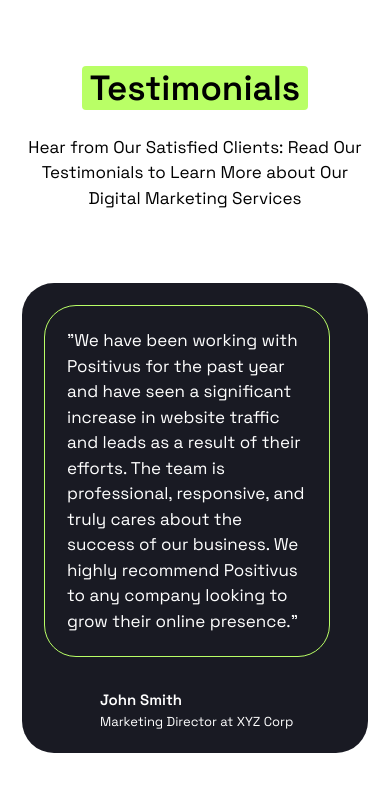
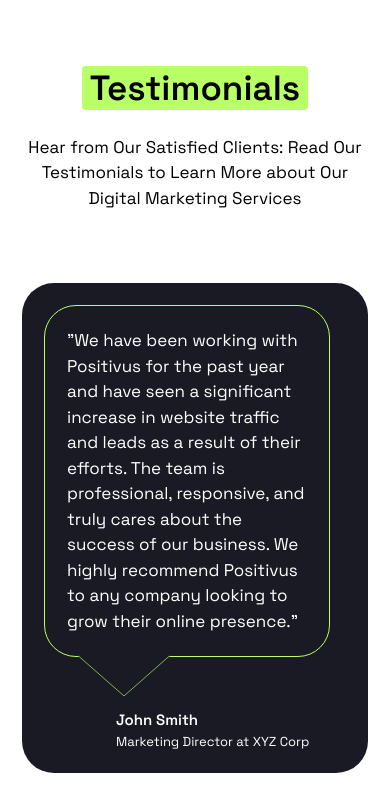
Before and after one commit to I-amHb/positivus-figma, a React (Vite) app: page / in a window 390 px wide. Shown: the part 8417-9228 px from the top of the page. Built offline with nearby package versions, Linux system fonts and the light colour scheme.

Commit message:
styled testimonial text bubbles to be more responsive on tablets and desktops, added svg file to buttom of testimonial to give text bubble appreance

```diff
--- a/src/components/Testimonials.jsx
+++ b/src/components/Testimonials.jsx
@@ -29,15 +29,17 @@
       </div>
       <div className='testimonials-container h-auto text-white w-full min-h-24 mt-18 bg-secondary rounded-4xl'>
         {testimonial.map((user) => (
-            <div className='p-padding-sm min-w-[330px] '>
-              <div className='border border-primary p-padding-sm rounded-4xl'>
-                  <p className=''>{user.quote}</p>
+          <div className='testimonial relative z-100  p-padding-sm min-w-[330px] '>
+            <div className='relative z-0 border border-primary bg-secondary p-padding-sm rounded-4xl'>
+              <p className='bg-secondary'>{user.quote}</p>
             </div>
-              <div className='pl-14 mt-8'>
+            <div className=' absolute z-1 w-[100px] left-13 bottom-19'><svg id="eZRlzJQGx5k1" xmlns="http://www.w3.org/2000/svg" xmlns:xlink="http://www.w3.org/1999/xlink" viewBox="0 0 300 154" shape-rendering="geometricPrecision" text-rendering="geometricPrecision" project-id="6c993f5bfe7e4561aa31547ad62dfbe4" export-id="a0b70685cf66475c8478bcd10afdefb8" cached="false"><polygon points="50,69.193858 -100,200 200,200 50,69.193858" transform="matrix(1 0 0 -1 100 219.193858)" fill="#191a23"/><line x1="77.015355" y1="63.147792" x2="-59.578713" y2="-56.906235" transform="translate(72.984645 86.852208)" fill="none" stroke="#b9ff66" stroke-width="2"/><line x1="-75" y1="65.403071" x2="61.235294" y2="-54.650956" transform="translate(225 84.596929)" fill="none" stroke="#b9ff66" stroke-width="2"/></svg></div>
+            <div className='pl-18 mt-13'>
               <h2 className='font-bold text-[15px] md:text-[16] '>{user.name}</h2>
               <p className='text-[13px] md:text-[18]'>{user.role}</p>
             </div>
             <div className='triangle border-primary'></div>
+
           </div>
 
         ))}
--- a/src/index.css
+++ b/src/index.css
@@ -141,6 +141,19 @@
   overflow-x: scroll;
 }
 
+.testimonial {
+  @media (width >= 661px) {
+    min-width: 400px;
+  }
+
+  @media (width >= 1024px) {
+    min-width: 515px;
+  }
+
+
+
+}
+
 
 @media (min-width: 536px) and (max-width: 1024px) {
 
```
Also changed, not shown: public/svg/Untitled.svg (added), public/svg/triangle.svg (added). Lines whose indentation alone changed are shown as unchanged.
